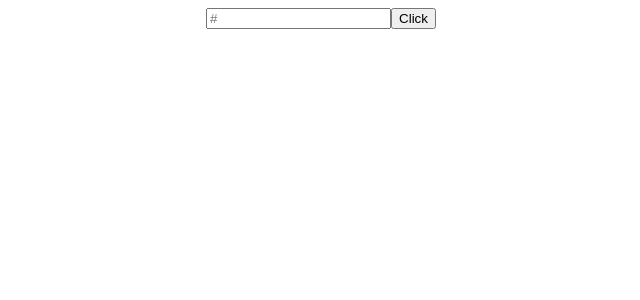
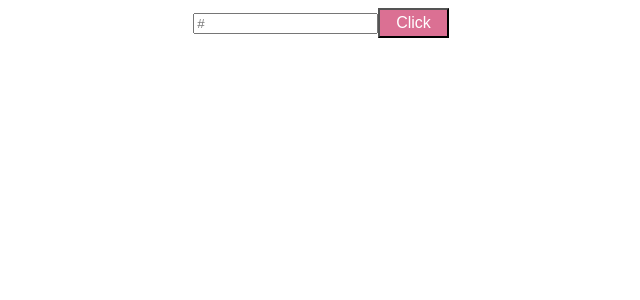
Before and after one commit to Duane11003/twitter_hashtag_assessment, a React (Vite) app: page / in a window 1280 px wide. Shown: the top 300 px of the page, without its empty margins (319-959 px from the left). Built offline with nearby package versions, Linux system fonts and the light colour scheme.

Commit message:
began adding styled-components

```diff
--- a/package.json
+++ b/package.json
@@ -33,6 +33,7 @@
     "express": "^4.17.1",
     "react": "^16.13.1",
     "react-dom": "^16.13.1",
+    "styled-components": "^5.1.1",
     "twit": "^2.2.11"
   },
   "browserslist": [
--- a/src/Components/HashtagSearch.js
+++ b/src/Components/HashtagSearch.js
@@ -1,5 +1,6 @@
 import React, { useState, useEffect } from "react";
 import Results from "../Components/Results";
+import Button from '../Styles/Button'
 
 function HashtagSearch() {
   const [input, setInput] = useState("");
@@ -42,13 +43,20 @@ function HashtagSearch() {
     console.log(tweets)
   };
 
-  if (error) return <p>Error fetching tweets</p>;
+  if (error) {
+    return (
+      <div>
+        <p>Error fetching tweets</p>
+        <Button onClick={reset}>Reset</Button>
+      </div>
+    )
+  }
   if (loading) return <p>Loading...</p>;
   if (inputError) {
     return (
       <div>
         <p>Input can't be blank</p>
-        <button onClick={reset}>Go Back</button>
+        <Button onClick={reset}>Go Back</Button>
       </div>
     );
   }
@@ -61,7 +69,7 @@ function HashtagSearch() {
         value={input}
         onChange={(e) => setInput(e.target.value)}
       ></input>
-      <button onClick={handleClick}>Click</button>
+      <Button onClick={handleClick}>Click</Button>
       <Results tweets={tweets} />
     </div>
   );
--- /dev/null
+++ b/src/Styles/Button.js
@@ -0,0 +1,11 @@
+import React from "react";
+import styled, { css } from "styled-components";
+
+const Button = styled.button`
+  color: white;
+  padding: 0.25em 1em;
+  background: palevioletred;
+  font-size: 1em;
+`;
+
+export default Button;
```
Also changed, not shown: 1 other file (tests, documents, lock files or other folders).
